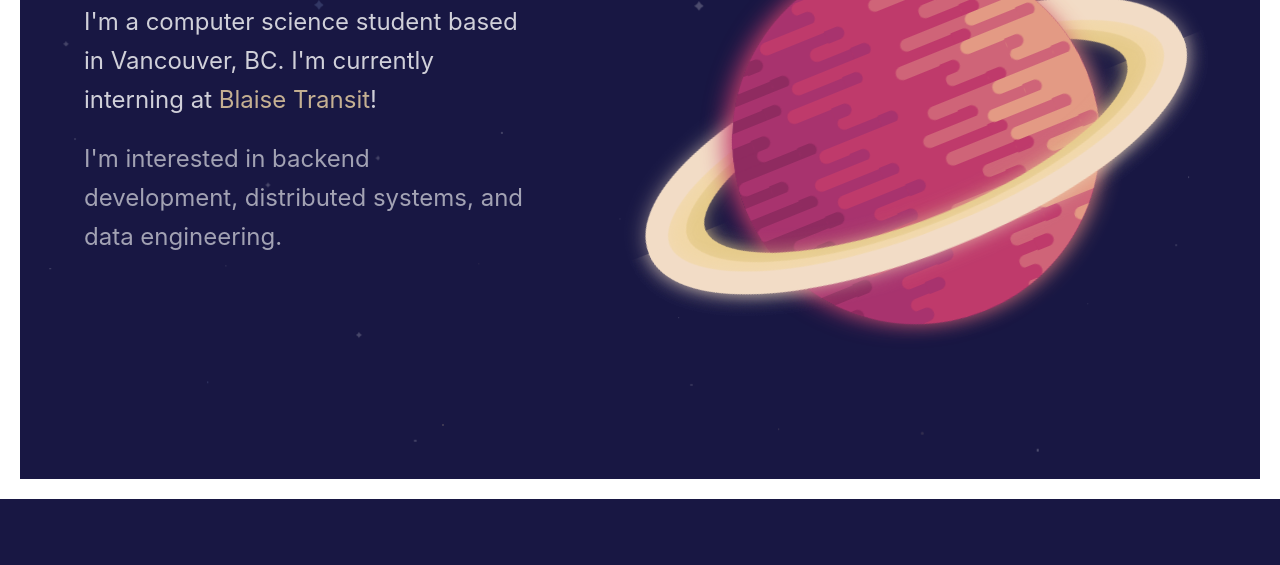
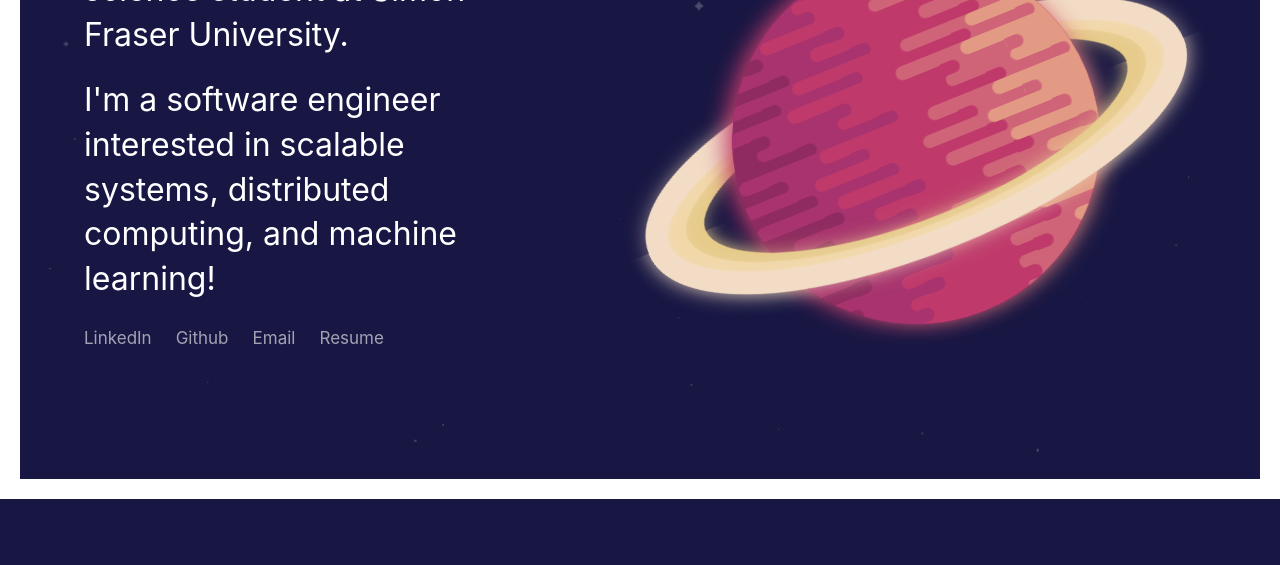
Before and after one commit to pnotato/pnotato.github.io, an Astro site: page / in a window 1280 px wide. Shown: the part 301-866 px from the top of the page. Built offline with nearby package versions, Linux system fonts and the light colour scheme; Astro itself is replaced by a stand-in of ours.

Commit message:
hero statement

```diff
--- a/src/components/StarField.astro
+++ b/src/components/StarField.astro
@@ -108,6 +108,15 @@
     return dx * dx + dy * dy <= s.r * s.r;
   }
 
+  function excluded(x: number, y: number) {
+    return [
+      ...document.querySelectorAll<HTMLElement>("[data-starfield-exclude]"),
+    ].some((el) => {
+      const r = el.getBoundingClientRect();
+      return x >= r.left && x <= r.right && y >= r.top && y <= r.bottom;
+    });
+  }
+
   function render() {
     if (!field) return;
 
@@ -165,8 +174,10 @@
   function check() {
     queued = false;
 
+    const blocked = excluded(mx, my);
+
     for (const s of stars) {
-      const inRange = near(s, mx, my);
+      const inRange = !blocked && near(s, mx, my);
 
       if (inRange && !s.inRange) {
         trigger(s);
@@ -189,6 +200,7 @@
   });
 
   window.addEventListener("pointerdown", (event) => {
+    if (excluded(event.clientX, event.clientY)) return;
     for (const s of stars) {
       if (near(s, event.clientX, event.clientY)) {
         trigger(s);
--- a/src/layouts/BaseLayout.astro
+++ b/src/layouts/BaseLayout.astro
@@ -28,12 +28,12 @@ const {
     <title>{title}</title>
   </head>
   <body
-    class="relative flex min-h-dvh flex-col bg-dark-purple p-[var(--frame-width)] text-frame"
+    class="relative flex h-dvh flex-col overflow-hidden bg-dark-purple p-[var(--frame-width)] text-frame"
   >
     <StarField />
     <Navbar />
     <SiteFrame />
-    <main class="flex flex-1 flex-col">
+    <main class="flex min-h-0 flex-1 flex-col">
       <slot />
     </main>
   </body>
--- a/src/pages/index.astro
+++ b/src/pages/index.astro
@@ -5,25 +5,48 @@ import BarPlanet from "@/components/BarPlanet.astro";
 
 <BaseLayout>
   <section
-    class="flex flex-1 flex-col items-center justify-center gap-14 px-8 py-16 md:flex-row md:gap-16 md:px-16"
+    class="flex min-h-0 flex-1 flex-col items-center justify-center gap-14 px-8 py-16 md:flex-row md:gap-16 md:px-16"
   >
     <div
-      class="flex max-w-2xl flex-col gap-5 text-center md:max-w-[40%] md:text-left"
+      data-starfield-exclude
+      class="flex max-w-2xl flex-col gap-5 bg-dark-purple text-center md:max-w-[40%] md:text-left"
     >
-      <h1 class="text-2xl font-extrabold tracking-tight md:text-4xl">
-        Hi, I'm Nick.
-      </h1>
-      <h2 class="text-xl leading-relaxed font-normal opacity-80 md:text-2xl">
-        I'm a computer science student based in Vancouver, BC. I'm currently
-        interning at <a
-          class="text-accent underline-offset-4 hover:underline"
-          href="https://www.blaisetransit.com/">Blaise Transit</a
-        >!
+      <h1 class="text-h1 font-extrabold">Hi, I'm Nick.</h1>
+      <h2 class="text-h2 font-normal">
+        A final year computer science student at Simon Fraser University.
       </h2>
-      <h3 class="text-xl leading-relaxed font-normal opacity-60 md:text-2xl">
-        I'm interested in backend development, distributed systems, and data
-        engineering.
-      </h3>
+      <h2 class="text-h2 font-normal">
+        I'm a software engineer interested in scalable systems, distributed
+        computing, and machine learning!
+      </h2>
+      <ul
+        class="text-h3 mt-1 flex flex-wrap justify-center gap-x-6 gap-y-2 md:justify-start"
+      >
+        <li>
+          <a
+            class="text-frame/60 transition-colors hover:text-accent"
+            href="https://www.linkedin.com/in/nicholasch-an/">LinkedIn</a
+          >
+        </li>
+        <li>
+          <a
+            class="text-frame/60 transition-colors hover:text-accent"
+            href="https://github.com/pnotato/">Github</a
+          >
+        </li>
+        <li>
+          <a
+            class="text-frame/60 transition-colors hover:text-accent"
+            href="mailto:nicholasch.an@outlook.com">Email</a
+          >
+        </li>
+        <li>
+          <a
+            class="text-frame/60 transition-colors hover:text-accent"
+            href="/assets/Resume_Sept_2025.pdf">Resume</a
+          >
+        </li>
+      </ul>
     </div>
     <div class="flex flex-1 justify-center">
       <div class="planet-scene">
--- a/src/styles/global.css
+++ b/src/styles/global.css
@@ -5,4 +5,14 @@
   --color-frame: #ffffff;
   --color-accent: #f2d8a7;
   --frame-width: 20px;
+
+  --text-h1: clamp(2.25rem, 1.6rem + 3vw, 3.25rem);
+  --text-h1--line-height: 1.1;
+  --text-h1--letter-spacing: -0.02em;
+
+  --text-h2: clamp(1.375rem, 1.125rem + 1.1vw, 2rem);
+  --text-h2--line-height: 1.4;
+
+  --text-h3: 1.0625rem;
+  --text-h3--line-height: 1.5;
 }
```
